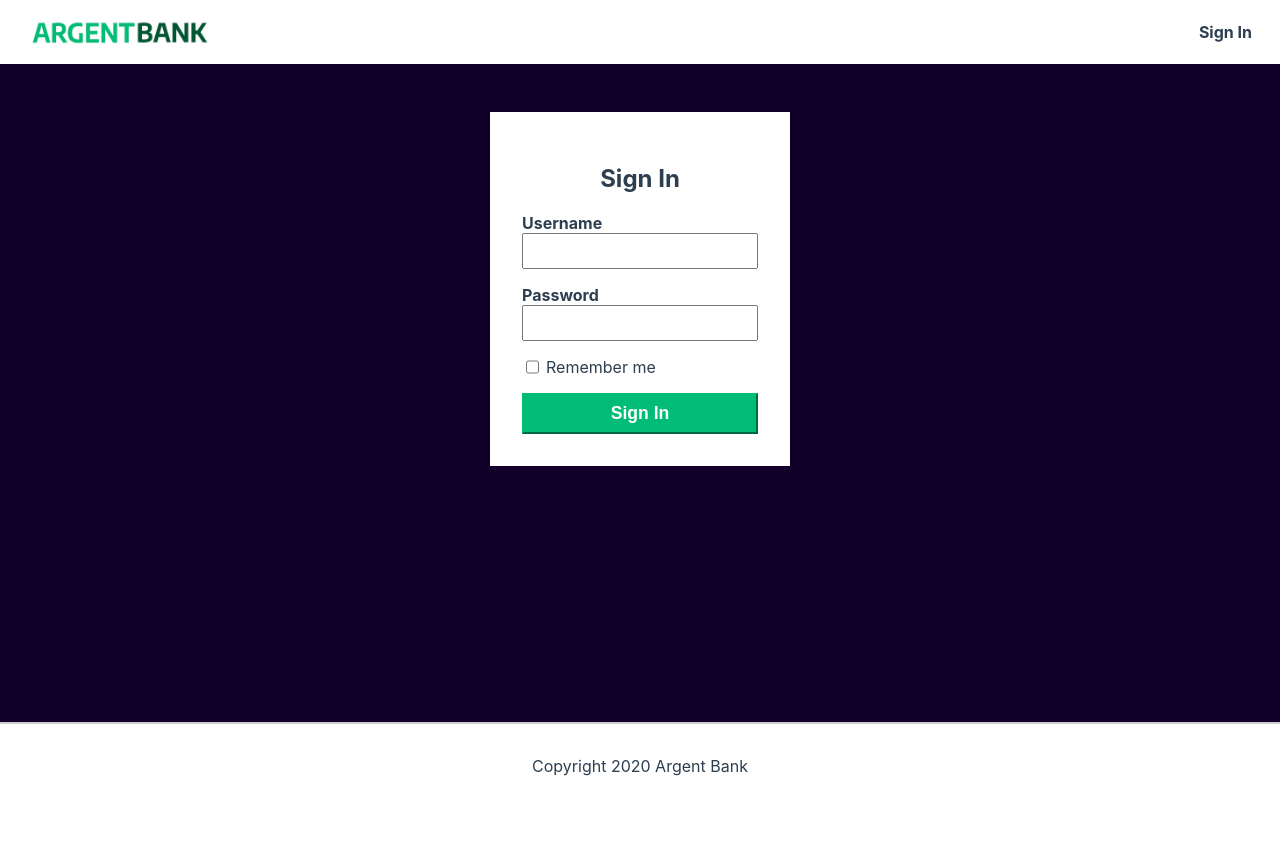
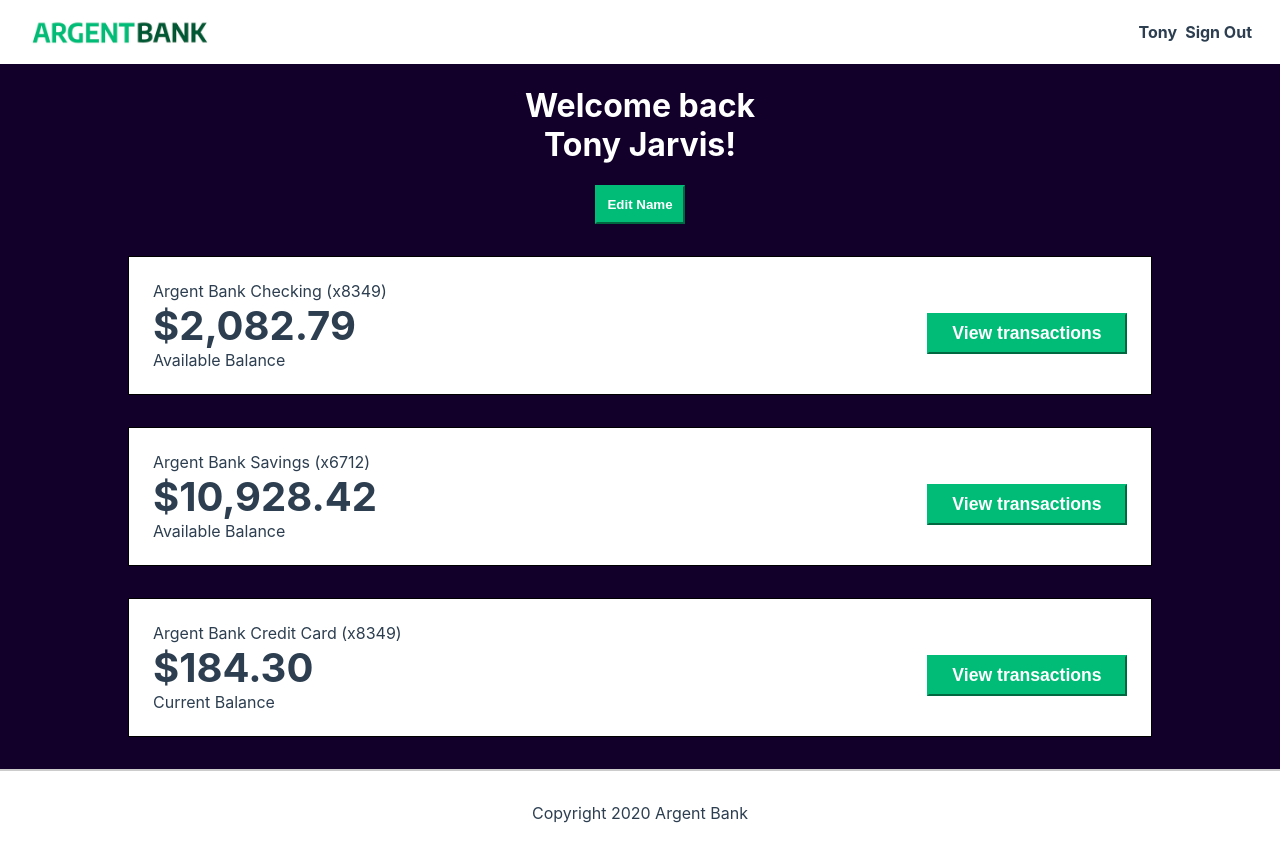
Before and after one commit to Gaddem/P13_azuara_kevin, a React (Create React App) app in the folder argent_bank/: page /profil in a window 1280 px wide. Before the commit this address led to /login. Before the commit the page ends 800 px from the top, so only its background shows below. Built offline with nearby package versions, Linux system fonts and the light colour scheme; sample sign-in values are in the browser's storage.

Commit message:
Login and routes direct when auth and not auh

```diff
--- a/argent_bank/src/App.js
+++ b/argent_bank/src/App.js
@@ -1,34 +1,46 @@
-import {
-  BrowserRouter,
-  Routes,
-  Route,
-  useNavigate,
-  Navigate,
-} from "react-router-dom";
+import { BrowserRouter, Routes, Route, Navigate } from "react-router-dom";
 import LoginScreen from "./screen/LoginScreen";
 import ProfilScreen from "./screen/ProfilScreen";
 import MainScreen from "./screen/MainScreen";
 import { store } from "./redux/store";
 import { Provider } from "react-redux";
+import { ToastContainer } from "react-toastify";
+import { AuthProtected } from "./api/AuthProtectedConnect";
+import { useProfile } from "./hooks/useProfile";
+
 function App() {
-  const userToken = sessionStorage?.getItem("user")?.token
-    ? sessionStorage?.getItem("user")?.token
-    : false;
-    console.log("userToken",sessionStorage?.getItem("user"))
-  const PrivateRoute = ({ element: Element, ...rest }) => {
-    return userToken ? <Element {...rest} /> : <Navigate to="/login" />;
-  };
+  const { token } = useProfile();
+
+  const NOT_AUTH_ROUTES = [
+    { path: "/", component: <MainScreen /> },
+    { path: "/login", component: <LoginScreen /> },
+    { path: "/*", component: <Navigate to="/" /> },
+  ];
+
+  const AUTH_ROUTES = [
+    { path: "/profil", component: <ProfilScreen /> },
+    { path: "/*", component: <Navigate to="/profil" /> },
+  ];
 
   return (
     <Provider store={store}>
+      <ToastContainer limit={1} />
       <BrowserRouter>
         <Routes>
-          <Route path="/" element={<MainScreen />} />
-          <Route path="/login" element={<LoginScreen />} />
-          <Route
-            path="/profil"
-            element={<PrivateRoute element={ProfilScreen} />}
-          />
+          {/*Routes si l'utilisateur n'est pas connecté*/}
+          {!token &&
+            NOT_AUTH_ROUTES.map((route, idx) => (
+              <Route path={route.path} element={route.component} key={idx} />
+            ))}
+          {/*Routes si l'utilisateur est connecté*/}
+          {token &&
+            AUTH_ROUTES.map((route, idx) => (
+              <Route
+                path={route.path}
+                element={<AuthProtected>{route.component}</AuthProtected>}
+                key={idx}
+              />
+            ))}
         </Routes>
       </BrowserRouter>
     </Provider>
--- /dev/null
+++ b/argent_bank/src/api/AuthProtectedConnect.js
@@ -0,0 +1,32 @@
+import React, { useEffect } from "react";
+import { Navigate } from "react-router-dom";
+import { setAuthorization } from "./helper_api";
+import { useDispatch } from "react-redux";
+import { useProfile } from "../hooks/useProfile";
+
+const AuthProtected = (props) => {
+  const dispatch = useDispatch();
+  const { userProfile, loading, token } = useProfile();
+  useEffect(() => {
+    if (userProfile && !loading && token) {
+      setAuthorization(token);
+    } else if (!userProfile && loading && !token) {
+      //   dispatch(logoutUser());
+      //deconnexion
+    }
+  }, [token, userProfile, loading, dispatch]);
+
+  /*
+    Navigate is un-auth access protected routes via url
+    */
+  if (!userProfile && loading && !token) {
+    return <Navigate to={{ pathname: "/login" }} />;
+  }
+
+  /*
+    Navigate is un-auth access protected routes via url
+    */
+  return <>{props.children}</>;
+};
+
+export { AuthProtected };
--- /dev/null
+++ b/argent_bank/src/hooks/useProfile.js
@@ -0,0 +1,23 @@
+import { useEffect, useState } from "react";
+import { getLoggedinUser } from "../api/helper_api";
+
+const useProfile = () => {
+  const userProfileSession = getLoggedinUser();
+  let token = userProfileSession && userProfileSession["token"];
+  const [loading, setLoading] = useState(userProfileSession ? false : true);
+  const [userProfile, setUserProfile] = useState(userProfileSession ? userProfileSession : null);
+
+  useEffect(() => {
+    const userProfileSession = getLoggedinUser();
+    let token = userProfileSession && userProfileSession["token"];
+    setUserProfile(userProfileSession ? userProfileSession : null);
+    setLoading(token ? false : true);
+  }, []);
+
+
+  // console.log("userProfile",userProfile);
+
+  return { userProfile, loading, token };
+};
+
+export { useProfile };
--- a/argent_bank/src/screen/LoginScreen.js
+++ b/argent_bank/src/screen/LoginScreen.js
@@ -2,7 +2,7 @@
 import { Link, useNavigate } from "react-router-dom";
 import logo from "./../img/argentBankLogo.png"; // with import
 import { useDispatch, useSelector } from "react-redux";
-import {  ToastContainer, toast } from 'react-toastify';
+import {  toast } from 'react-toastify';
 import 'react-toastify/dist/ReactToastify.css';
 import { postLogin } from "../redux/slices/thunks";
 import CompLoader from "../component/CompLoader";
@@ -10,6 +10,7 @@
 const LoginScreen = () => {
   const dispatch = useDispatch();
   const navigate = useNavigate();
+
   const { loader } = useSelector((state) => ({
     loader: state.Auth.loader,
   }));
@@ -34,21 +35,11 @@
       toast.error("Please enter an username and password", { autoClose: 2000 });
       return;
     }
-    dispatch(postLogin(formData)).then(()=>{
-      setFormData({
-        email: "",
-        password: "",
-      });
-      navigate("/profil");
-
-      // console.log('user',user)
-    })
+    dispatch(postLogin({formData,navigate}))
   };
 
   return (
     <body>
-      <ToastContainer limit={1} />
-
       <nav className="main-nav">
         <Link className="main-nav-logo" to="/">
           <img className="main-nav-logo-image" src={logo} alt="Argent Bank Logo" />
@@ -98,7 +89,7 @@
             </button>
             {/* <!-- SHOULD BE THE BUTTON BELOW --> */}
             {/* <!--  */}
-            {/* <button class="sign-in-button">Sign In</button>    */}
+            {/* <button className="sign-in-button">Sign In</button>    */}
             {/* -->
           <!--  --> */}
           </form>
--- a/argent_bank/src/screen/MainScreen.js
+++ b/argent_bank/src/screen/MainScreen.js
@@ -9,48 +9,48 @@
 const MainScreen = () => {
   return (
     <body>
-      <nav class="main-nav">
-        <Link class="main-nav-logo" to="/">
-          <img class="main-nav-logo-image" src={logo} alt="Argent Bank Logo" />
-          <h1 class="sr-only">Argent Bank</h1>
+      <nav className="main-nav">
+        <Link className="main-nav-logo" to="/">
+          <img className="main-nav-logo-image" src={logo} alt="Argent Bank Logo" />
+          <h1 className="sr-only">Argent Bank</h1>
         </Link>
         <div>
-          <Link class="main-nav-item" to="/login">
-            <i class="fa fa-user-circle"></i>
+          <Link className="main-nav-item" to="/login">
+            <i className="fa fa-user-circle"></i>
             Sign In
           </Link>
         </div>
       </nav>
       <main>
-        <div class="hero">
-          <section class="hero-content">
-            <h2 class="sr-only">Promoted Content</h2>
-            <p class="subtitle">No fees.</p>
-            <p class="subtitle">No minimum deposit.</p>
-            <p class="subtitle">High interest rates.</p>
-            <p class="text">Open a savings account with Argent Bank today!</p>
+        <div className="hero">
+          <section className="hero-content">
+            <h2 className="sr-only">Promoted Content</h2>
+            <p className="subtitle">No fees.</p>
+            <p className="subtitle">No minimum deposit.</p>
+            <p className="subtitle">High interest rates.</p>
+            <p className="text">Open a savings account with Argent Bank today!</p>
           </section>
         </div>
-        <section class="features">
-          <h2 class="sr-only">Features</h2>
-          <div class="feature-item">
-            <img src={chat_img} alt="Chat Icon" class="feature-icon" />
-            <h3 class="feature-item-title">You are our #1 priority</h3>
+        <section className="features">
+          <h2 className="sr-only">Features</h2>
+          <div className="feature-item">
+            <img src={chat_img} alt="Chat Icon" className="feature-icon" />
+            <h3 className="feature-item-title">You are our #1 priority</h3>
             <p>
               Need to talk to a representative? You can get in touch through our
               24/7 chat or through a phone call in less than 5 minutes.
             </p>
           </div>
-          <div class="feature-item">
-            <img src={money_img} alt="Money Icon" class="feature-icon" />
-            <h3 class="feature-item-title">More savings means higher rates</h3>
+          <div className="feature-item">
+            <img src={money_img} alt="Money Icon" className="feature-icon" />
+            <h3 className="feature-item-title">More savings means higher rates</h3>
             <p>
               The more you save with us, the higher your interest rate will be!
             </p>
           </div>
-          <div class="feature-item">
-            <img src={security_img} alt="Security Icon" class="feature-icon" />
-            <h3 class="feature-item-title">Security you can trust</h3>
+          <div className="feature-item">
+            <img src={security_img} alt="Security Icon" className="feature-icon" />
+            <h3 className="feature-item-title">Security you can trust</h3>
             <p>
               We use top of the line encryption to make sure your data and money
               is always safe.
@@ -58,8 +58,8 @@
           </div>
         </section>
       </main>
-      <footer class="footer">
-        <p class="footer-text">Copyright 2020 Argent Bank</p>
+      <footer className="footer">
+        <p className="footer-text">Copyright 2020 Argent Bank</p>
       </footer>
     </body>
   );
--- a/argent_bank/src/screen/ProfilScreen.js
+++ b/argent_bank/src/screen/ProfilScreen.js
@@ -5,65 +5,65 @@
 const ProfilScreen = () => {
   return (
     <body>
-      <nav class="main-nav">
-        <Link class="main-nav-logo" to="/">
-          <img class="main-nav-logo-image" src={logo} alt="Argent Bank Logo" />
-          <h1 class="sr-only">Argent Bank</h1>
+      <nav className="main-nav">
+        <Link className="main-nav-logo" to="/">
+          <img className="main-nav-logo-image" src={logo} alt="Argent Bank Logo" />
+          <h1 className="sr-only">Argent Bank</h1>
         </Link>
         <div>
-          <Link class="main-nav-item" href="/profil">
-            <i class="fa fa-user-circle"></i>
+          <Link className="main-nav-item" href="/profil">
+            <i className="fa fa-user-circle"></i>
             Tony
           </Link>
-          <Link class="main-nav-item" to="/">
-            <i class="fa fa-sign-out"></i>
+          <Link className="main-nav-item" to="/">
+            <i className="fa fa-sign-out"></i>
             Sign Out
           </Link>
         </div>
       </nav>
-      <main class="main bg-dark">
-        <div class="header">
+      <main className="main bg-dark">
+        <div className="header">
           <h1>
             Welcome back
             <br />
             Tony Jarvis!
           </h1>
-          <button class="edit-button">Edit Name</button>
+          <button className="edit-button">Edit Name</button>
         </div>
-        <h2 class="sr-only">Accounts</h2>
-        <section class="account">
-          <div class="account-content-wrapper">
-            <h3 class="account-title">Argent Bank Checking (x8349)</h3>
-            <p class="account-amount">$2,082.79</p>
-            <p class="account-amount-description">Available Balance</p>
+        <h2 className="sr-only">Accounts</h2>
+        <section className="account">
+          <div className="account-content-wrapper">
+            <h3 className="account-title">Argent Bank Checking (x8349)</h3>
+            <p className="account-amount">$2,082.79</p>
+            <p className="account-amount-description">Available Balance</p>
           </div>
-          <div class="account-content-wrapper cta">
-            <button class="transaction-button">View transactions</button>
+          <div className="account-content-wrapper cta">
+            <button className="transaction-button">View transactions</button>
           </div>
         </section>
-        <section class="account">
-          <div class="account-content-wrapper">
-            <h3 class="account-title">Argent Bank Savings (x6712)</h3>
-            <p class="account-amount">$10,928.42</p>
-            <p class="account-amount-description">Available Balance</p>
+        <section className="account">
+          <div className="account-content-wrapper">
+            <h3 className="account-title">Argent Bank Savings (x6712)</h3>
+            <p className="account-amount">$10,928.42</p>
+            <p className="account-amount-description">Available Balance</p>
           </div>
-          <div class="account-content-wrapper cta">
-            <button class="transaction-button">View transactions</button>
+          <div className="account-content-wrapper cta">
+            <button className="transaction-button">View transactions</button>
           </div>
         </section>
-        <section class="account">
-          <div class="account-content-wrapper">
-            <h3 class="account-title">Argent Bank Credit Card (x8349)</h3>
-            <p class="account-amount">$184.30</p>
-            <p class="account-amount-description">Current Balance</p>
+        <section className="account">
+          <div className="account-content-wrapper">
+            <h3 className="account-title">Argent Bank Credit Card (x8349)</h3>
+            <p className="account-amount">$184.30</p>
+            <p className="account-amount-description">Current Balance</p>
           </div>
-          <div class="account-content-wrapper cta">
-            <button class="transaction-button">View transactions</button>
+          <div className="account-content-wrapper cta">
+            <button className="transaction-button">View transactions</button>
           </div>
         </section>
       </main>
-      <footer class="footer">
-        <p class="footer-text">Copyright 2020 Argent Bank</p>
+      <footer className="footer">
+        <p className="footer-text">Copyright 2020 Argent Bank</p>
       </footer>
     </body>
   );
```
Also changed, not shown: argent_bank/src/redux/slices/auth/thunk.js (+9 -8 lines), argent_bank/src/component/CompHeader.js (added).
